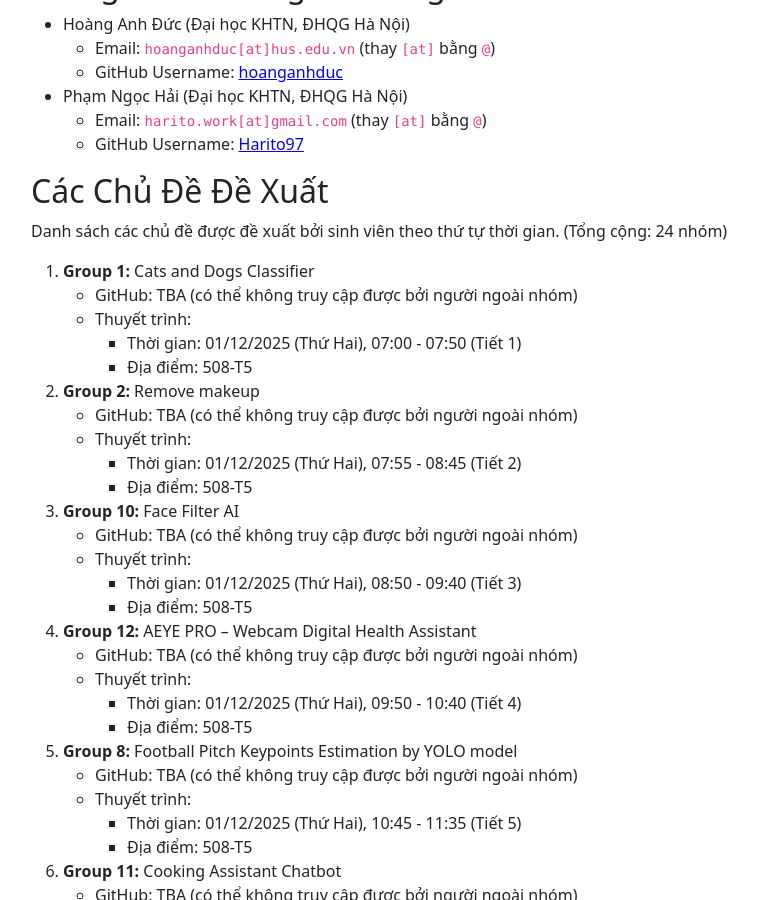
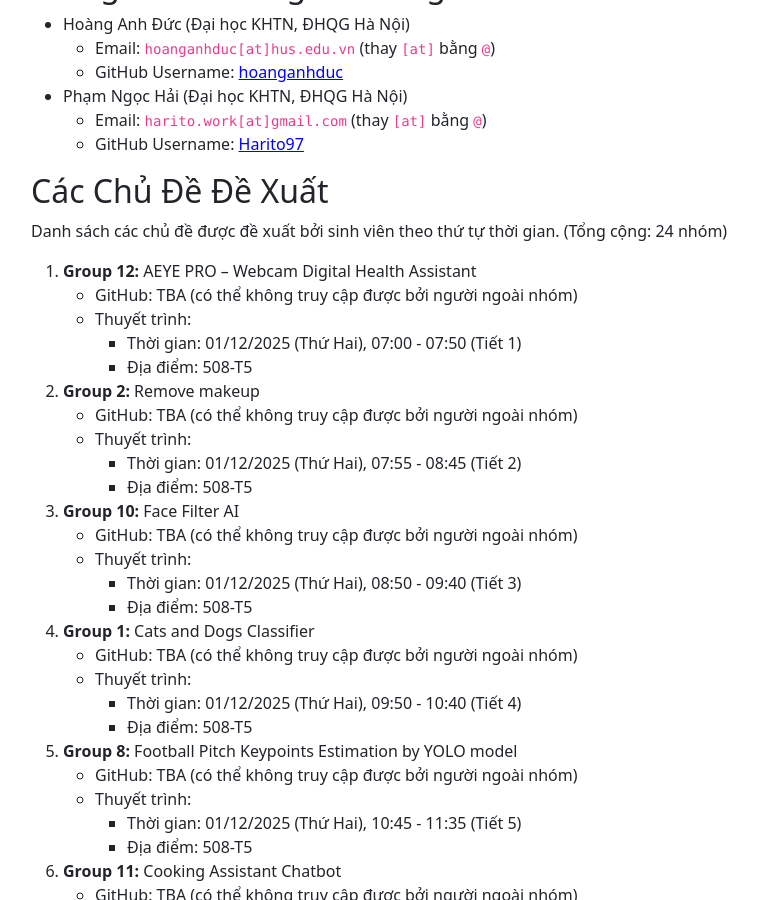
Before and after one commit to hoanganhduc/hoanganhduc.github.io, a Jekyll site: the page built from teaching/VNU-HUS/2025/winter/MAT3508/mini-projects.md, in a window 1280 px wide and 900 px high, scrolled down 378 px. Shown: the whole window, without its empty margins (54-812 px from the left). Built offline with Jekyll 4.4.1, drawn with Linux system fonts in a browser that asks for light colours; nearby versions of some CDN libraries; a style sheet for code colours, icons or effects is not loaded; part of the change alters nothing that is shown.

Commit message:
Updated @ 2025-11-29  14:17:06 ICT

```diff
--- a/teaching/VNU-HUS/2025/winter/MAT3508/mini-projects.md
+++ b/teaching/VNU-HUS/2025/winter/MAT3508/mini-projects.md
@@ -29,7 +29,7 @@ Tài liệu này trình bày các chủ đề được đề xuất bởi sinh v
 ## Các Chủ Đề Đề Xuất
 Danh sách các chủ đề được đề xuất bởi sinh viên theo thứ tự thời gian. (Tổng cộng: 24 nhóm)
 
-1.  **Group 1:** Cats and Dogs Classifier
+1.  **Group 12:** AEYE PRO – Webcam Digital Health Assistant
     * GitHub: TBA (có thể không truy cập được bởi người ngoài nhóm)
     * Thuyết trình:
       * Thời gian: 01/12/2025 (Thứ Hai), 07:00 - 07:50 (Tiết 1)
@@ -44,7 +44,7 @@ Danh sách các chủ đề được đề xuất bởi sinh viên theo thứ t
     * Thuyết trình:
       * Thời gian: 01/12/2025 (Thứ Hai), 08:50 - 09:40 (Tiết 3)
       * Địa điểm: 508-T5
-4.  **Group 12:** AEYE PRO – Webcam Digital Health Assistant
+4.  **Group 1:** Cats and Dogs Classifier
     * GitHub: TBA (có thể không truy cập được bởi người ngoài nhóm)
     * Thuyết trình:
       * Thời gian: 01/12/2025 (Thứ Hai), 09:50 - 10:40 (Tiết 4)
```
Also changed, not shown: 1 other file.
